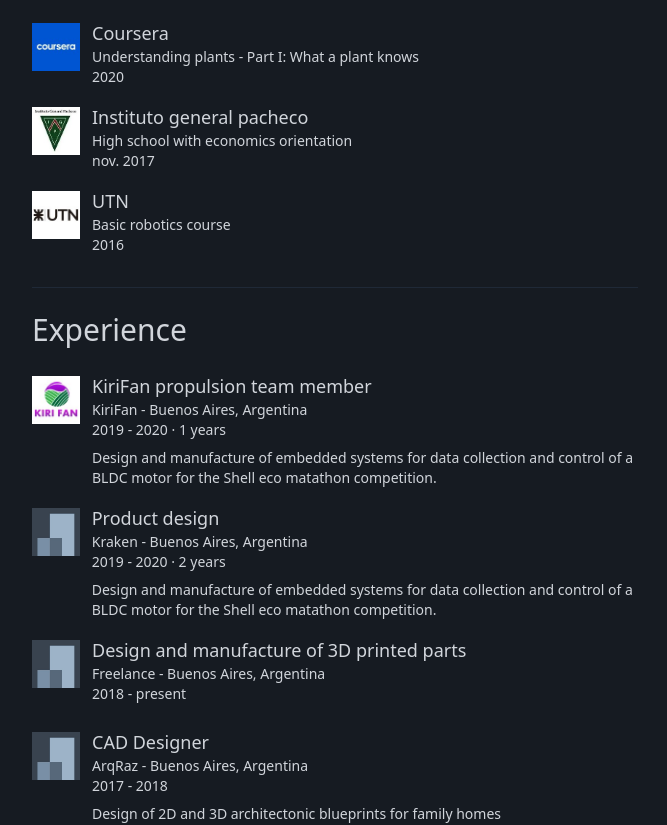
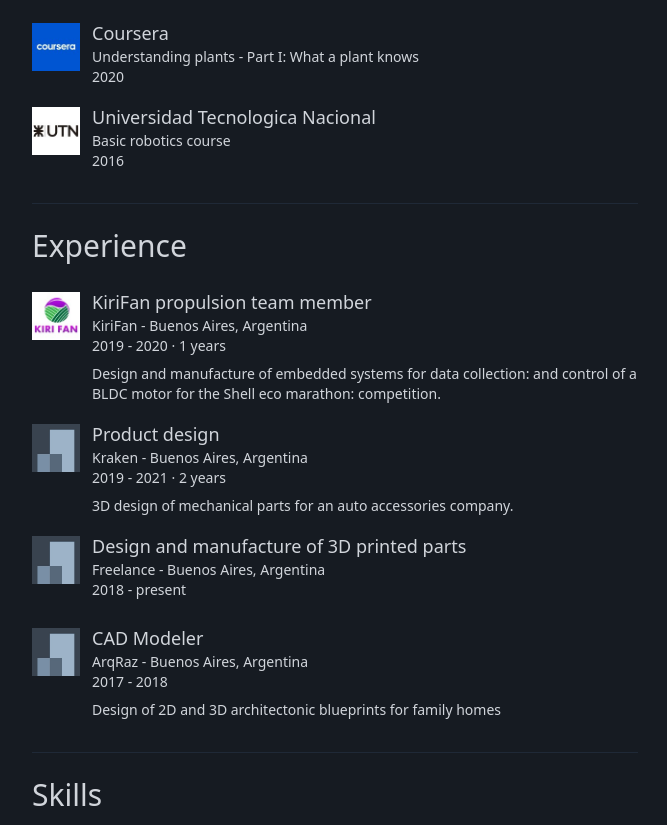
Before and after one commit to matzapata/portfolio, a React (Create React App) app: page /about-me in a window 1280 px wide. Shown: the part 901-1726 px from the top of the page, without its empty margins (105-772 px from the left). Built offline with nearby package versions, Linux system fonts and the light colour scheme.

Commit message:
Config data modularization

```diff
--- /dev/null
+++ b/src/config.js
@@ -0,0 +1,80 @@
+
+const config = {
+    about: "Full stack developer and electronic engineering student passionate about technology and its application in business. Seeking to leverage broad development experience and hands-on technical expertise in a challenging role as a Full-stack Developer.",
+    education: [
+        {
+            institution: "Henry",
+            institutionImageUrl: "/images/henry.jpg",
+            title: "Full Stack Developer",
+            timeSpan: "may. 2022 - ago. 2022",
+        },
+        {
+            institution: "Universidad Tecnologica Nacional",
+            institutionImageUrl: "/images/utn.jpg",
+            title: "Electronic engineering",
+            timeSpan: "mar. 2018 - nov. 2024",
+        },
+        {
+            institution: "Coursera",
+            institutionImageUrl: "/images/coursera.jpg",
+            title: "Understanding plants - Part I: What a plant knows",
+            timeSpan: "2020",
+        },
+        {
+            institution: "Universidad Tecnologica Nacional",
+            institutionImageUrl: "/images/utn.jpg",
+            title: "Basic robotics course",
+            timeSpan: "2016",
+        },
+    ],
+    experience: [
+        {
+            title: "KiriFan propulsion team member",
+            company: "KiriFan",
+            companyImageUrl: "/images/kiri-fan.jpg",
+            description: "Design and manufacture of embedded systems for data collection: and control of a BLDC motor for the Shell eco marathon: competition.",
+            timeSpan: "2019 - 2020 · 1 years",
+            place: "Buenos Aires, Argentina",
+        },
+        {
+            title: "Product design",
+            company: "Kraken",
+            companyImageUrl: "/images/placeholder.jpg",
+            description: "3D design of mechanical parts for an auto accessories company.",
+            timeSpan: "2019 - 2021 · 2 years",
+            place: "Buenos Aires, Argentina",
+        },
+        {
+            title: "Design and manufacture of 3D printed parts",
+            company: "Freelance",
+            companyImageUrl: "/images/placeholder.jpg",
+            timeSpan: "2018 - present",
+            place: "Buenos Aires, Argentina",
+        },
+        {
+            title: "CAD Modeler",
+            company: "ArqRaz",
+            companyImageUrl: "/images/placeholder.jpg",
+            timeSpan: "2017 - 2018",
+            description: "Design of 2D and 3D architectonic blueprints for family homes",
+            place: "Buenos Aires, Argentina",
+        },
+    ],
+    skills: [
+        "Javascript",
+        "React",
+        "Redux with redux toolkit",
+        "Typescript",
+        "Css",
+        "Css frameworks like bootstrap, bulma and tailwindcss",
+        "Chakra UI",
+        "Node",
+        "Express",
+        "C",
+        "HTML",
+        "Bash",
+        "Linux",
+    ]
+};
+
+export default config;
--- a/src/pages/AboutMe.js
+++ b/src/pages/AboutMe.js
@@ -1,10 +1,11 @@
-import File from "../components/File"
-import FileTree from "../components/FileTree"
-import FileLink from "../components/FileLink"
-import FolderLink from "../components/FolderLink"
+import File from "../components/File";
+import FileTree from "../components/FileTree";
+import FileLink from "../components/FileLink";
+import FolderLink from "../components/FolderLink";
 import Breadcrumb from "../components/Breadcrumb";
 import EducationCard from "../components/EducationCard";
 import ExperienceCard from "../components/ExperienceCard";
+import config from "../config";
 
 function AboutMe() {
     return (
@@ -20,103 +21,38 @@
 
             <File title="README.md" className="px-8 py-10 markdown-body">
                 <h1 id="about-me">About me</h1>
-                <p>Full stack developer and electronic engineering student passionate about technology and its application in business. Seeking to leverage broad development experience and hands-on technical expertise in a challenging role as a Full-stack Developer.</p>
-
+                <p>{config.about}</p>
                 <hr className="mt-6 border-gray-800" />
 
-                <h1 id="education" >Education</h1>
-                <ol>
+                <h1 id="education">Education</h1>
+                {config.education.map((ed, index) => (
                     <EducationCard
-                        institution="Henry"
-                        institutionImageUrl="/images/henry.jpg"
-                        title="Full Stack Developer"
-                        timeSpan="may. 2022 - ago. 2022"
+                        key={index}
+                        institution={ed.institution}
+                        institutionImageUrl={ed.institutionImageUrl}
+                        title={ed.title}
+                        timeSpan={ed.timeSpan}
                     />
-                    <EducationCard
-                        institution="Universidad Tecnologica Nacional"
-                        institutionImageUrl="/images/utn.jpg"
-                        title="Electronic engineering"
-                        timeSpan="mar. 2018 - nov. 2024"
-                    />
-                    <EducationCard
-                        institution="Coursera"
-                        institutionImageUrl="/images/coursera.jpg"
-                        title="Understanding plants - Part I: What a plant knows"
-                        timeSpan="2020"
-                    />
-                    <EducationCard
-                        institution="Instituto general pacheco"
-                        institutionImageUrl="/images/igp.jpg"
-                        title="High school with economics orientation"
-                        timeSpan="nov. 2017"
-                    />
-                    <EducationCard
-                        institution="UTN"
-                        institutionImageUrl="/images/utn.jpg"
-                        title="Basic robotics course"
-                        timeSpan="2016"
-                    />
-                </ol>
-
+                ))}
                 <hr className="mt-6 border-gray-800" />
 
                 <h1 id="experience" >Experience</h1>
-                <ol>
+                {config.experience.map((exp, index) => (
                     <ExperienceCard
-                        title="KiriFan propulsion team member"
-                        company="KiriFan"
-                        companyImageUrl="/images/kiri-fan.jpg"
-                        description="Design and manufacture of embedded systems for data
-                        collection and control of a BLDC motor for the Shell eco
-                        matathon competition."
-                        timeSpan="2019 - 2020 · 1 years"
-                        place="Buenos Aires, Argentina"
+                        key={index}
+                        title={exp.title}
+                        company={exp.company}
+                        companyImageUrl={exp.companyImageUrl}
+                        description={exp.description}
+                        timeSpan={exp.timeSpan}
+                        place={exp.place}
                     />
-                    <ExperienceCard
-                        title="Product design"
-                        company="Kraken"
-                        companyImageUrl="/images/placeholder.jpg"
-                        description="Design and manufacture of embedded systems for data
-                        collection and control of a BLDC motor for the Shell eco
-                        matathon competition."
-                        timeSpan="2019 - 2020 · 2 years"
-                        place="Buenos Aires, Argentina"
-                    />
-                    <ExperienceCard
-                        title="Design and manufacture of 3D printed parts"
-                        company="Freelance"
-                        companyImageUrl="/images/placeholder.jpg"
-                        timeSpan="2018 - present"
-                        place="Buenos Aires, Argentina"
-                    />
-                    <ExperienceCard
-                        title="CAD Designer"
-                        company="ArqRaz"
-                        companyImageUrl="/images/placeholder.jpg"
-                        timeSpan="2017 - 2018"
-                        description="Design of 2D and 3D architectonic blueprints for family homes"
-                        place="Buenos Aires, Argentina"
-                    />
-                </ol>
-
+                ))}
                 <hr className="mt-6 border-gray-800" />
 
                 <h1 id="skills" >Skills</h1>
-                <ul>
-                    <li>Javascript</li>
-                    <li>React</li>
-                    <li>Redux with redux toolkit</li>
-                    <li>Typescript</li>
-                    <li>Css</li>
-                    <li>Css frameworks like bootstrap, bulma and tailwindcss</li>
-                    <li>Chakra UI</li>
-                    <li>Node</li>
-                    <li>Express</li>
-                    <li>C</li>
-                    <li>HTML</li>
-                    <li>Bash</li>
-                    <li>Linux</li>
-                </ul>
+                {config.skills.map((s, i) => <li key={i}>{s}</li>)}
+                <hr className="mt-6 border-gray-800" />
             </File>
 
         </>
```
